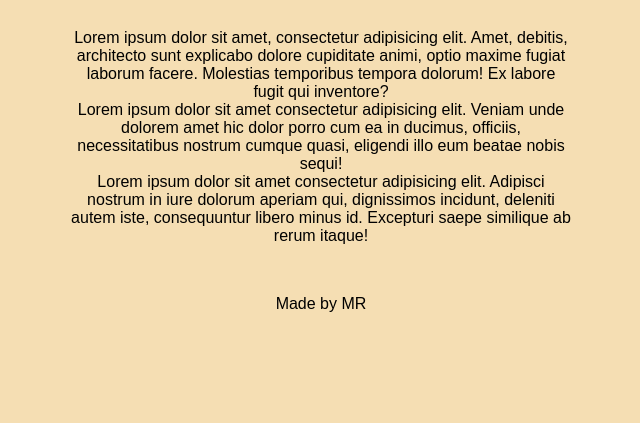
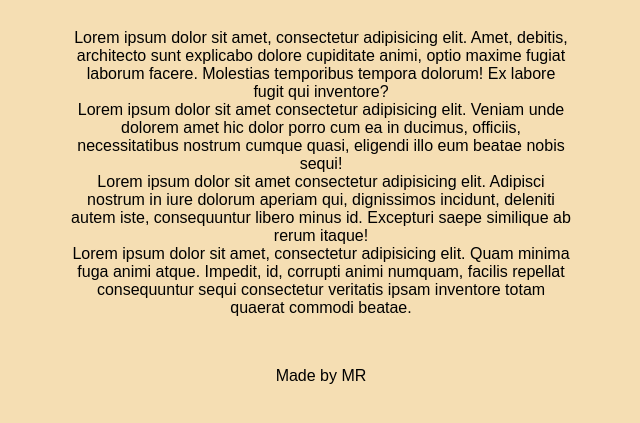
Before and after one commit to mariansc83/nauka-gita-2, a website: page nauka-gita-second/index.html in a window 1280 px wide. Shown: the part 127-550 px from the top of the page, without its empty margins (319-959 px from the left). Drawn offline with Linux system fonts and the light colour scheme.

Commit message:
Add last paragraph

```diff
--- a/nauka-gita-second/index.html
+++ b/nauka-gita-second/index.html
@@ -25,6 +25,9 @@
             <p>Lorem ipsum dolor sit amet consectetur adipisicing elit. Adipisci nostrum in iure dolorum aperiam qui,
                 dignissimos incidunt, deleniti autem iste, consequuntur libero minus id. Excepturi saepe similique ab
                 rerum itaque!</p>
+            <p>Lorem ipsum dolor sit amet, consectetur adipisicing elit. Quam minima fuga animi atque. Impedit, id,
+                corrupti animi numquam, facilis repellat consequuntur sequi consectetur veritatis ipsam inventore totam
+                quaerat commodi beatae.</p>
         </div>
     </section>
     <section class="footer">
```
Also changed, not shown: nauka-gita-second/package.json (added, +15 -0 lines), 2 other files.
